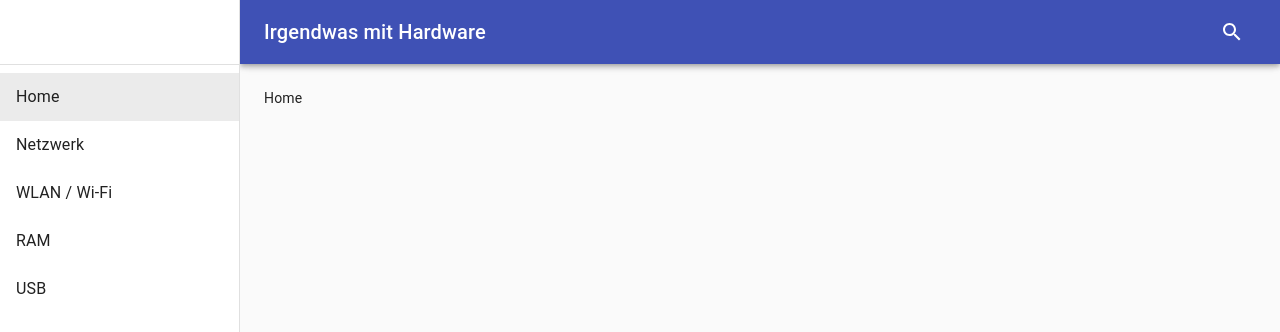
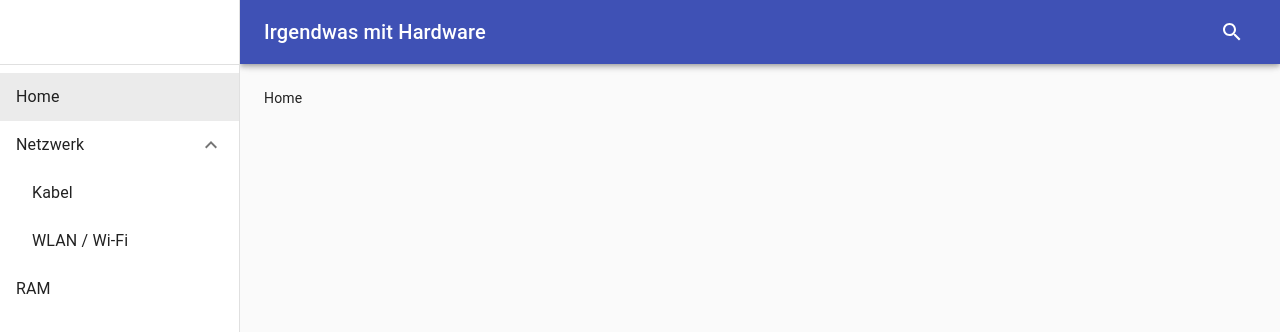
Before and after one commit to benneq/irgendwas-mit-hardware, a React (Create React App) app: page /home in a window 1280 px wide. Shown: the top 332 px of the page. Built offline with nearby package versions, Linux system fonts and the light colour scheme.

Commit message:
Nested Navigation

```diff
--- a/src/App.tsx
+++ b/src/App.tsx
@@ -15,7 +15,7 @@ const App: React.FunctionComponent = () => {
         <Route path="/home" component={Home} />
         <Route path="/usb" component={USB} />
         <Route path="/memory" component={MemoryLatencyCalculator} />
-        <Route exact path="/network" component={NetworkCable} />
+        <Route exact path="/network/cable" component={NetworkCable} />
         <Route exact path="/network/wifi" component={NetworkWiFiStandards} />
       </Switch>
     </Layout>
--- a/src/layout/Navigation.tsx
+++ b/src/layout/Navigation.tsx
@@ -1,7 +1,18 @@
 import React from 'react';
 import { makeStyles } from '@material-ui/core/styles';
-import { Divider, List } from '@material-ui/core';
-import NavigationItem from './NavigationItem';
+import { Divider } from '@material-ui/core';
+import NavigationList from './NavigationList';
+
+
+
+const menu = [
+    { text: 'Home', to: '/home' },
+    { text: 'Netzwerk', children: [
+        { text: 'Kabel', to: '/network/cable' },
+        { text: 'WLAN / Wi-Fi', to: '/network/wifi' },
+    ] },
+    { text: 'RAM', to: '/memory' },
+];
 
 const useStyles = makeStyles(theme => ({
   // necessary for content to be below app bar
@@ -15,28 +26,10 @@ const Navigation: React.FunctionComponent = () => {
     <>
         <div className={classes.toolbar} />
         <Divider />
-        <List>
-            <NavigationItem
-                text="Home"
-                to="/home"
-            />
-            <NavigationItem
-                text="Netzwerk"
-                to="/network"
-            />
-            <NavigationItem
-                text="WLAN / Wi-Fi"
-                to="/network/wifi"
-            />
-            <NavigationItem
-                text="RAM"
-                to="/memory"
-            />
-            <NavigationItem
-                text="USB"
-                to="/usb"
-            />
-        </List>
+        <NavigationList
+            component="nav"
+            value={menu}
+        />
     </>
   );
 };
--- a/src/layout/NavigationItem.tsx
+++ b/src/layout/NavigationItem.tsx
@@ -1,28 +1,60 @@
 import React from 'react';
 import { NavLink, NavLinkProps } from 'react-router-dom';
-import { ListItem, ListItemText, makeStyles } from '@material-ui/core';
+import { ListItem, ListItemText, makeStyles, Collapse, ListItemSecondaryAction, IconButton } from '@material-ui/core';
+import { ExpandMore as ExpandMoreIcon, ExpandLess as ExpandLessIcon } from '@material-ui/icons';
+import NavigationList from './NavigationList';
+
+
 
 const useStyles = makeStyles(theme => ({
     active: {
         backgroundColor: theme.palette.action.selected,
     },
+    nested: {
+        paddingLeft: theme.spacing(4),
+    },
 }));
 
 type Props = {
     text: string
-    to: string
+    to?: string
+    nested?: boolean
+    children?: any[]
 }
 
 const NavigationItem: React.FunctionComponent<Props> = (props) => {
+    const { text, to, nested, children } = props;
     const classes = useStyles();
+    const [open, setOpen] = React.useState(true);
 
-    const MyNavLink = React.forwardRef<HTMLAnchorElement>((navLinkProps: Omit<NavLinkProps, 'to'>, ref) => <NavLink to={props.to} activeClassName={classes.active} {...navLinkProps} ref={ref} />);
+    const handleClick = () => {
+        setOpen(!open);
+    };
+
+    const MyNavLink = React.forwardRef<HTMLAnchorElement>((navLinkProps: Omit<NavLinkProps, 'to'>, ref) => <NavLink to={to || ''} activeClassName={classes.active} {...navLinkProps} ref={ref} />);
 
     return (
-        <ListItem button component={MyNavLink}>
-            <ListItemText primary={props.text} />
-        </ListItem>
-    );
+        <>
+            <ListItem button
+                component={to ? MyNavLink : 'div'}
+                className={nested ? classes.nested : undefined}
+            >
+                <ListItemText primary={text} />
+                {children &&
+                    <ListItemSecondaryAction>
+                        <IconButton edge="end" onClick={handleClick}>
+                            {open ? <ExpandLessIcon /> : <ExpandMoreIcon />}
+                        </IconButton>
+                    </ListItemSecondaryAction>
+                }
+            </ListItem>
+            {children &&
+                <Collapse in={open}>
+                    <NavigationList component="div" value={children} nested />
+                </Collapse>
+            }
+        </>
+    )
 };
 
 export default NavigationItem;
--- /dev/null
+++ b/src/layout/NavigationList.tsx
@@ -0,0 +1,30 @@
+import React from 'react';
+import { List } from '@material-ui/core';
+import NavigationItem from './NavigationItem';
+
+
+
+type Props = {
+    component: React.ElementType
+    nested?: boolean
+    value: any[]
+}
+
+const NavigationList: React.FunctionComponent<Props> = (props) => {
+    const { component, value, nested } = props;
+
+    return (
+        <List component={component} disablePadding={nested}>
+            {value.map((item, i) =>
+                <NavigationItem key={i}
+                    text={item.text}
+                    to={item.to}
+                    nested={nested}
+                    children={item.children}
+                />
+            )}
+        </List>
+    );
+};
+
+export default NavigationList;
```
